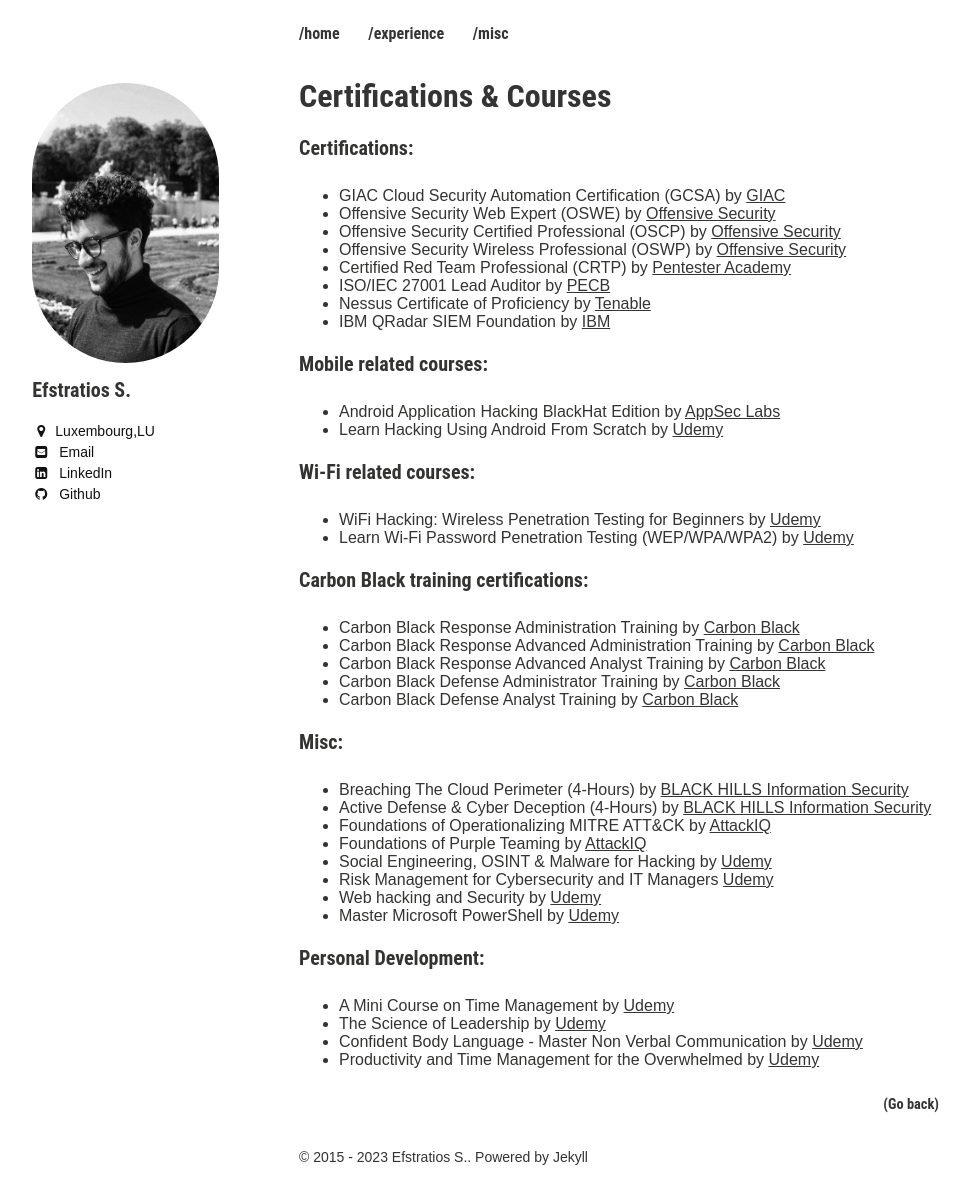
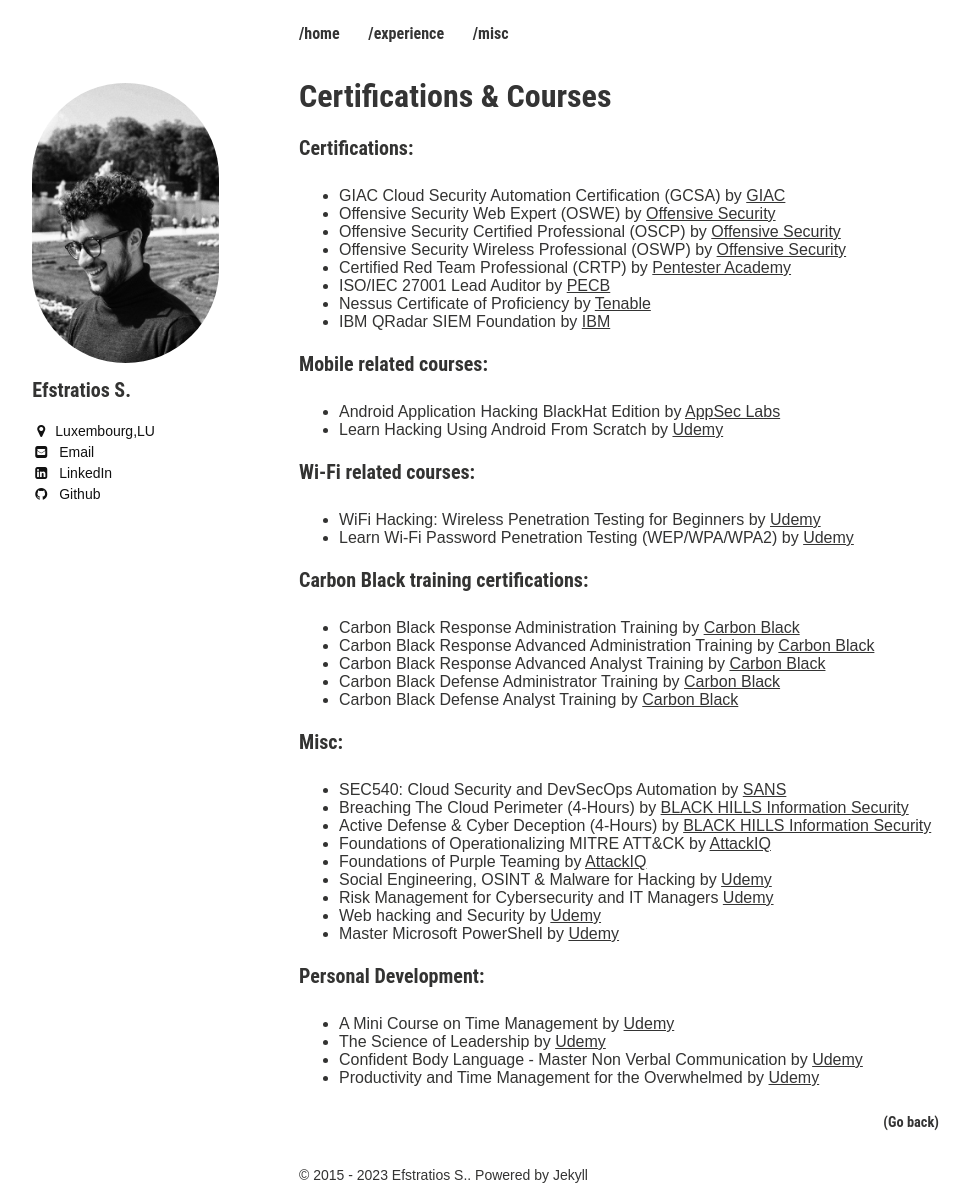
Before and after one commit to efstratios/efstratios.github.io, a Jekyll site: the page built from certs/index.md, in a window 1280 px wide. Shown: the whole page, without its empty margins (21-991 px from the left). Built offline with Jekyll 4.4.1, drawn with Linux system fonts in a browser that asks for light colours.

Commit message:
SANS SEC540 Training

```diff
--- a/certs/index.md
+++ b/certs/index.md
@@ -36,6 +36,7 @@
 
 ### Misc:
 
+* SEC540: Cloud Security and DevSecOps Automation by [SANS](https://www.sans.org/cyber-security-courses/cloud-security-devsecops-automation/){:target="_blank" rel="noopener"}
 * Breaching The Cloud Perimeter (4-Hours) by [BLACK HILLS Information Security](https://www.blackhillsinfosec.com/){:target="_blank" rel="noopener"}
 * Active Defense & Cyber Deception (4-Hours) by [BLACK HILLS Information Security](https://www.blackhillsinfosec.com/){:target="_blank" rel="noopener"}
 * Foundations of Operationalizing MITRE ATT&CK by [AttackIQ](https://academy.attackiq.com/){:target="_blank" rel="noopener"}
```
